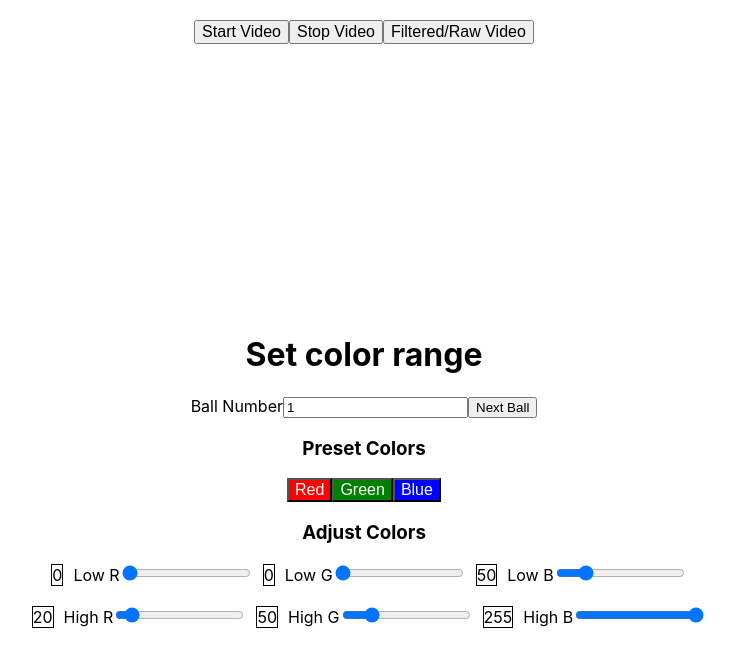
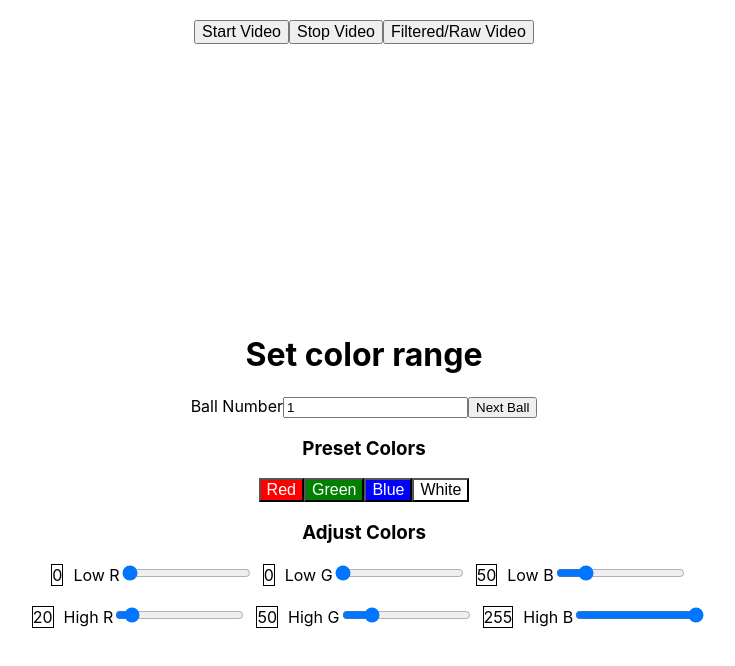
Before and after one commit to ianboru/juggle-tracker-js, a React (Create React App) app: page / in a window 1280 px wide. Shown: the top 666 px of the page, without its empty margins (276-1011 px from the left). Built offline with nearby package versions, Linux system fonts and the light colour scheme.

Commit message:
added white preset

```diff
--- a/src/App.js
+++ b/src/App.js
@@ -33,6 +33,7 @@ class App extends Component {
     positions : [],
     numBalls : 3,
     showRaw : true,
+    tailSize : 10
   }
 
   startCamera=()=> {
@@ -131,6 +132,14 @@ class App extends Component {
     const b = this.mean(ballColorRange['lb'],ballColorRange['hb'])
     return "rgb(" + r + "," + g + "," + b + ","+opacity+")"
   }
+  drawCircle = (context, x,y,r, color)=>{
+    context.beginPath();
+    context.arc(x, y, r, 0, 2 * Math.PI, false);
+    context.fillStyle = color;
+    context.fill();
+    context.strokeStyle = color;
+    context.stroke();
+  }
   drawTails =(ballNum)=>{
     const context = this.canvasOutput.getContext("2d")
     this.state.allBallColors.forEach((ballColors,ballNum)=>{
@@ -147,12 +156,16 @@ class App extends Component {
           const lastR = rHistory[rHistory.length - 1 - i]
           const color = this.calculateCurrentColor(ballColors,(1-(i/currentWindowSize)))
 
-          context.beginPath();
-          context.arc(lastX, lastY, lastR*(1-(i/currentWindowSize)), 0, 2 * Math.PI, false);
-          context.fillStyle = color;
-          context.fill();
-          context.strokeStyle = color;
-          context.stroke();
+          /*if(yHistory.length - 1 >= 1+i){
+            const prevX = xHistory[xHistory.length - 2 - i ]
+            const prevY = yHistory[yHistory.length - 2 - i ]
+            const prevR = rHistory[rHistory.length - 2 - i ]
+            if(prevY + prevR < 1.5 * (lastY-lastR)){
+              this.drawCircle(context,this.mean(lastX,prevX), this.mean(lastY,prevY), this.mean(lastR,prevR)*(1-(i/currentWindowSize)), color)
+            }
+          }*/
+          this.drawCircle(context,lastX, lastY, lastR*(1-(i/currentWindowSize)), color)
+
         }
       }
     })
@@ -267,7 +280,7 @@ class App extends Component {
       }
     const green = {
         'lr' : 0,
-        'lg' : 40,
+        'lg' : 80,
         'lb' : 0,
         'hr' : 50,
         'hg' : 255,
@@ -276,9 +289,17 @@ class App extends Component {
     const blue = {
         'lr' : 0,
         'lg' : 0,
-        'lb' : 40,
+        'lb' : 60,
         'hr' : 50,
         'hg' : 100,
+        'hb' : 255,
+      }
+    const white = {
+        'lr' : 220,
+        'lg' : 225,
+        'lb' : 230,
+        'hr' : 255,
+        'hg' : 255,
         'hb' : 255,
       }
     let state = this.state
@@ -293,6 +314,9 @@ class App extends Component {
     }else if(e.target.name == "blue"){
       colorRanges[this.state.ballNum] = blue
       color = blue
+    }else if(e.target.name == "white"){
+      colorRanges[this.state.ballNum] = white
+      color = white
     }
     state.allBallColors = colorRanges
       state = Object.assign(state, color);
@@ -329,6 +353,18 @@ class App extends Component {
       showRaw : !this.state.showRaw
     })
   }
+  trimHistories=()=>{
+    let histories = []
+    this.state.positions.forEach((history, ballNum)=>{
+      history['x'] = history['x'][history['x'].length - 1 - this.state.tailSize]
+      history['y'] = history['y'][history['y'].length - 1 - this.state.tailSize]
+      history['r'] = history['r'][history['r'].length - 1 - this.state.tailSize]
+      histories[ballNum] = [history['x'],history['y'],history['r']]
+    })
+    this.setState({
+      positions : histories
+    })
+  }
   render() {
     const sliders =
         this.state.calibrating ?
@@ -340,6 +376,8 @@ class App extends Component {
           <button style={{"backgroundColor":'red', 'color': 'white','fontSize':'12pt'}} name="red" onClick={this.setColor}>Red</button>
           <button style={{"backgroundColor":'green', 'color': 'white','fontSize':'12pt'}} name="green" onClick={this.setColor}>Green</button>
           <button style={{"backgroundColor":'blue', 'color': 'white','fontSize':'12pt'}} name="blue" onClick={this.setColor}>Blue</button>
+          <button style={{"backgroundColor":'white', 'color': 'black','fontSize':'12pt'}} name="white" onClick={this.setColor}>White</button>
+
           <br/>
           <h3>Adjust Colors</h3>
           <span style={{"margin": "10px","border": "1px solid black"}}>{this.state.lr}</span><label>Low R</label><input name="lr" type="range" min={0} max={255} value={this.state.lr} onChange={this.handleRGBChange}/>
```
